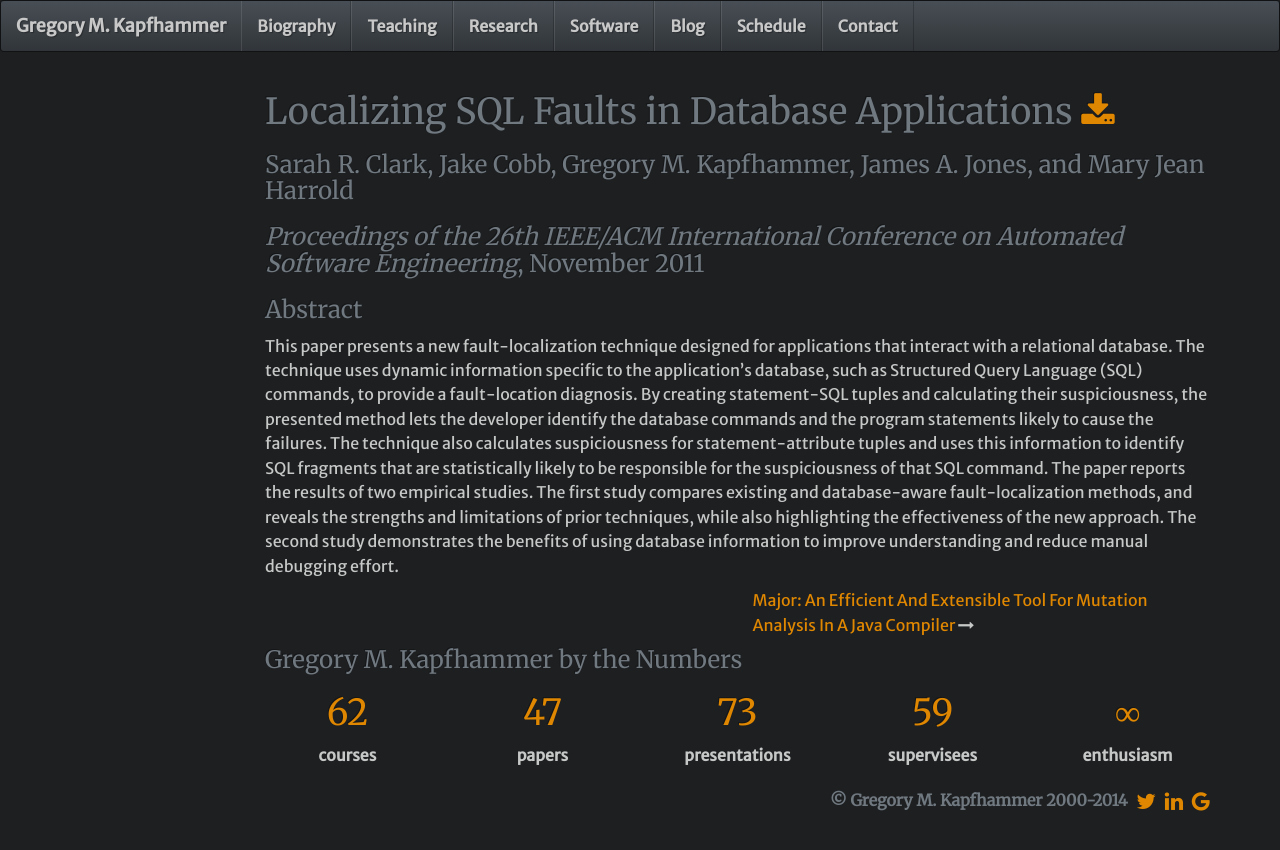
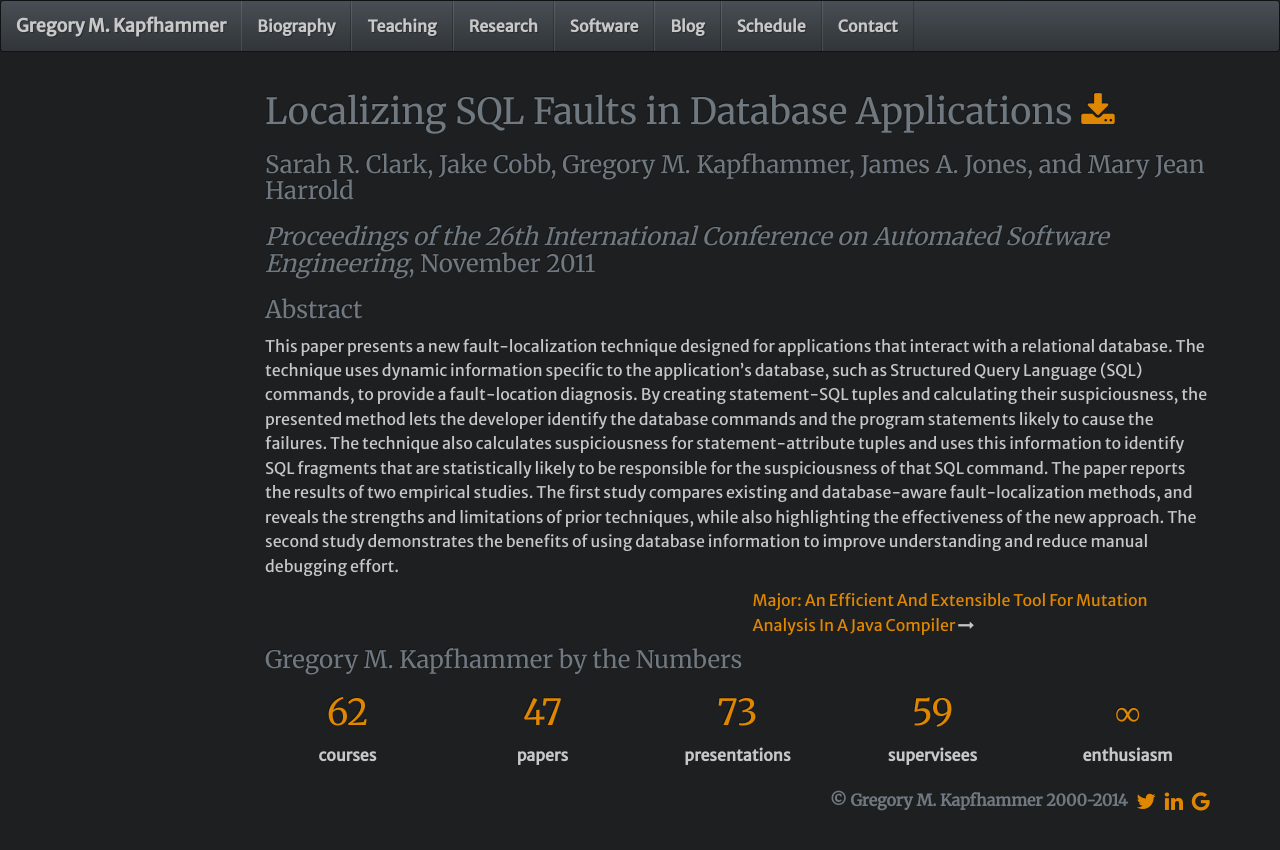
Before and after one commit to geerc/www, a Jekyll site: the page built from gkapfham/research/papers/Paper-ASE2011a.md, in a window 1280 px wide. Shown: the top 850 px of the page. Built offline with Jekyll 4.4.1, drawn with Linux system fonts in a browser that asks for light colours; nearby versions of some CDN libraries; Markdown is read by kramdown in place of the engine named in the settings; comment, search, counter and statistics services are not loaded.

Commit message:
Adding in the Paper-ASE2011a.md and updating the pdfmap.csv.

```diff
--- a/gkapfham/research/papers/Paper-ASE2011a.md
+++ b/gkapfham/research/papers/Paper-ASE2011a.md
@@ -15,7 +15,7 @@ backup: ../../../../../../
 
 ### {{page.authors }}
 
-### <em>Proceedings of the 26th IEEE/ACM International Conference on Automated Software Engineering</em>, November 2011
+### <em>Proceedings of the 26th International Conference on Automated Software Engineering</em>, November 2011
 
 ### Abstract
 
--- a/maps/pdfmap.csv
+++ b/maps/pdfmap.csv
@@ -24,3 +24,4 @@ t14fp350.pdf,gecco2010-conrad-roos-kapfhammer.pdf
 lbp145-williams.pdf,lbagecco2010-williams-kapfhammer.pdf
 lbp136-kukunas.pdf,lbagecco2010-kukunas-cupper-kapfhammer.pdf
 just_ase2011_paper.pdf,ase2011-just-schweigert-kapfhammer.pdf
+clark_ase2011_paper.pdf,ase2011a-clark-cobb-kapfhammer-jones-harrold.pdf
```
